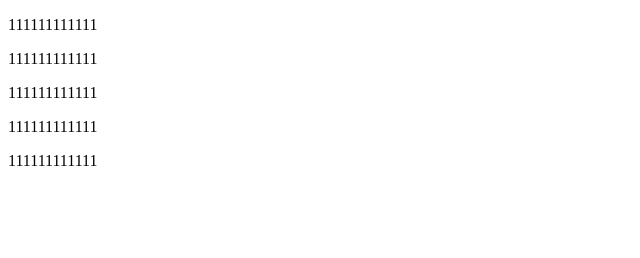
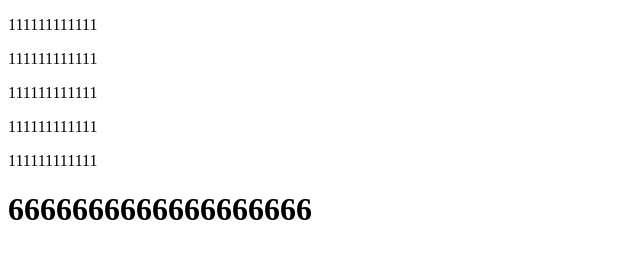
Before and after one commit to iamlHY/git-test, a plain HTML site: page index.html in a window 1280 px wide. Shown: the whole page, without its empty margins (0-640 px from the left). Drawn offline with Linux system fonts and the light colour scheme.

Commit message:
'index-modify3'

```diff
--- a/index.html
+++ b/index.html
@@ -12,5 +12,8 @@
     <p>111111111111</p>
     <p>111111111111</p>
     <p>111111111111</p>
+
+
+    <h1>6666666666666666666</h1>
 </body>
 </html>
```
